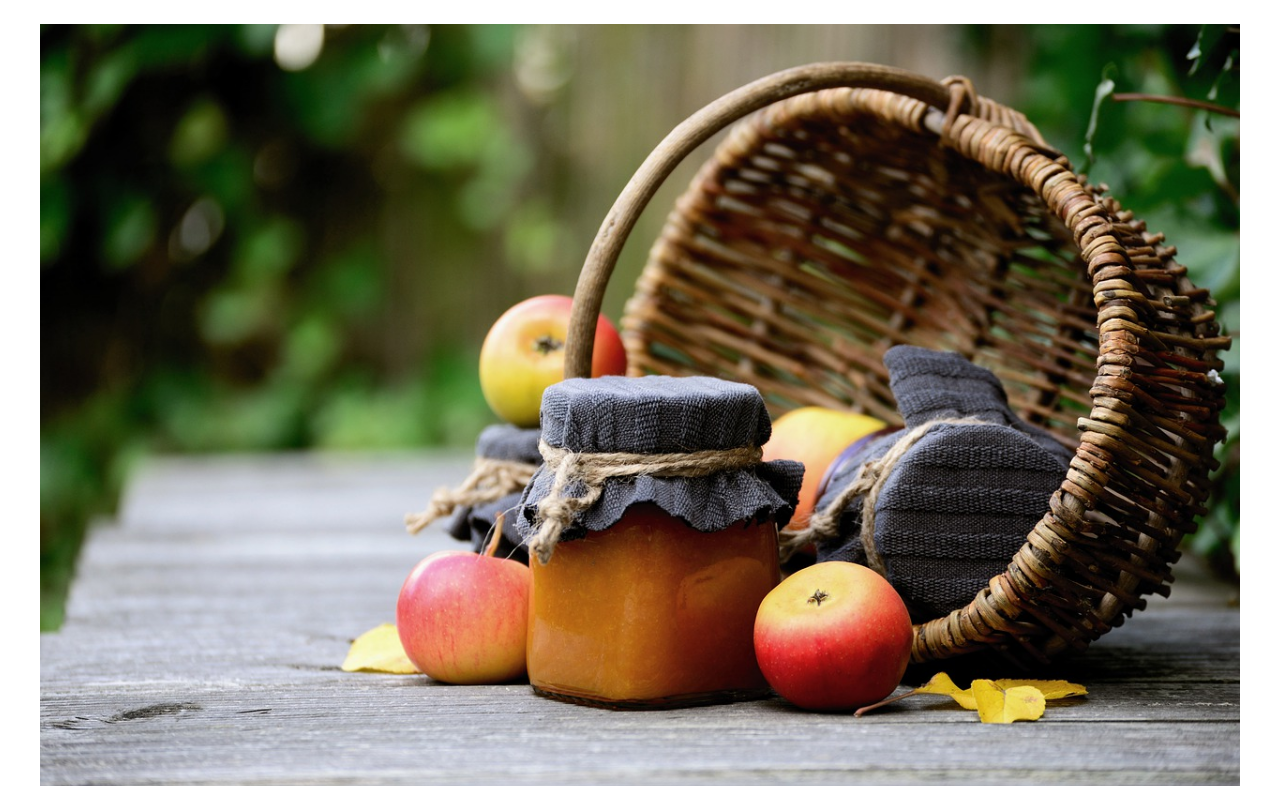
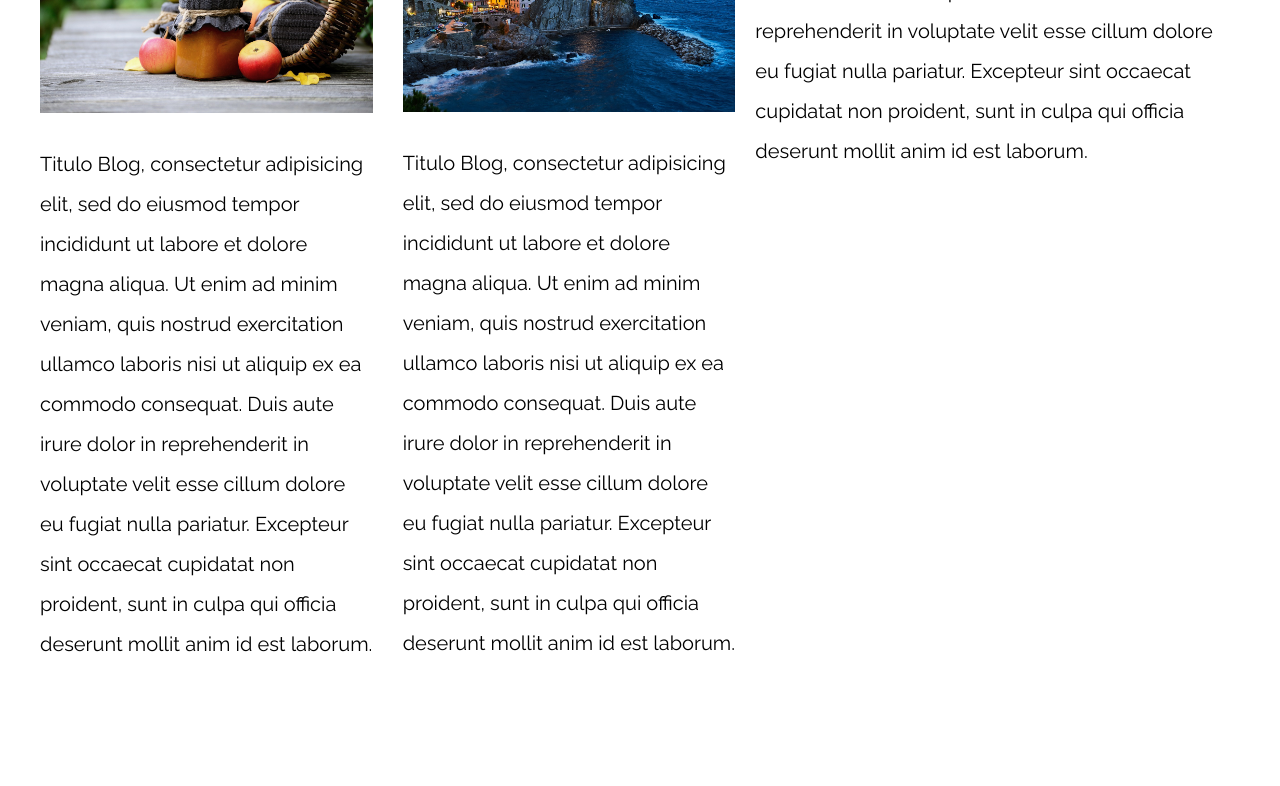
Before and after one commit to cesarcoello/patrones-responsive-web-desing, a plain HTML site: page 11-layout_shifter_css_grid/index.html in a window 1280 px wide. Shown: the part 403-1189 px from the top of the page. After the commit the page ends 1087 px from the top, so only its background shows below. Drawn offline with nearby package versions, Linux system fonts and the light colour scheme.

Commit message:
layout shifter grid

```diff
--- a/11-layout_shifter_css_grid/css/styles.css
+++ b/11-layout_shifter_css_grid/css/styles.css
@@ -49,3 +49,40 @@ p {
 
 
 /** CODIGO AQUI **/
+
+@media (min-width: 768px ){
+    .layout-shifter{
+        display: grid;
+        grid-template-areas: "contenido"
+                             "inferior";
+        column-gap: 2rem;
+    }
+
+    .sidebar{
+        grid-area: inferior;
+    }
+    .contenido-principal{
+        grid-area: contenido;
+        display: grid;
+        grid-template-areas: "entrada1 entrada2";
+        grid-template-columns: repeat(2, 1fr);
+        column-gap: 3rem;
+    }
+
+}
+
+@media (min-width: 992px ){
+    .layout-shifter{
+        grid-template-areas: "contenido sidebar";
+    }
+    .sidebar{
+        grid-area: sidebar;
+    }
+    .contenido{
+        grid-area: contenido;
+        display: grid;
+        grid-template-areas: "entrada1"
+                             "entrada2";
+        grid-template-columns: unset;  /* quitar propiedad heredad */
+    }
+}
--- a/11-layout_shifter_css_grid/index.html
+++ b/11-layout_shifter_css_grid/index.html
@@ -12,8 +12,8 @@
 
 <body>
 
-    <div class="contenedor">
-        <aside>
+    <div class="contenedor layout-shifter">
+        <aside class="sidebar">
             <h1>Titulo Blog (primera columna)</h1>
             <p>
                 Titulo Blog, consectetur adipisicing elit, sed do eiusmod tempor incididunt ut labore et dolore magna aliqua. Ut enim ad minim veniam, quis nostrud exercitation ullamco laboris nisi ut aliquip ex ea commodo consequat. Duis aute irure dolor in reprehenderit
@@ -21,7 +21,7 @@
             </p>
         </aside>
 
-        <main>
+        <main class="contenido-principal">
             <article class="entrada-blog">
                 <h1>Layout Shifter (segunda columna)</h1>
                 <img src="img/imagen1.jpg">
```
